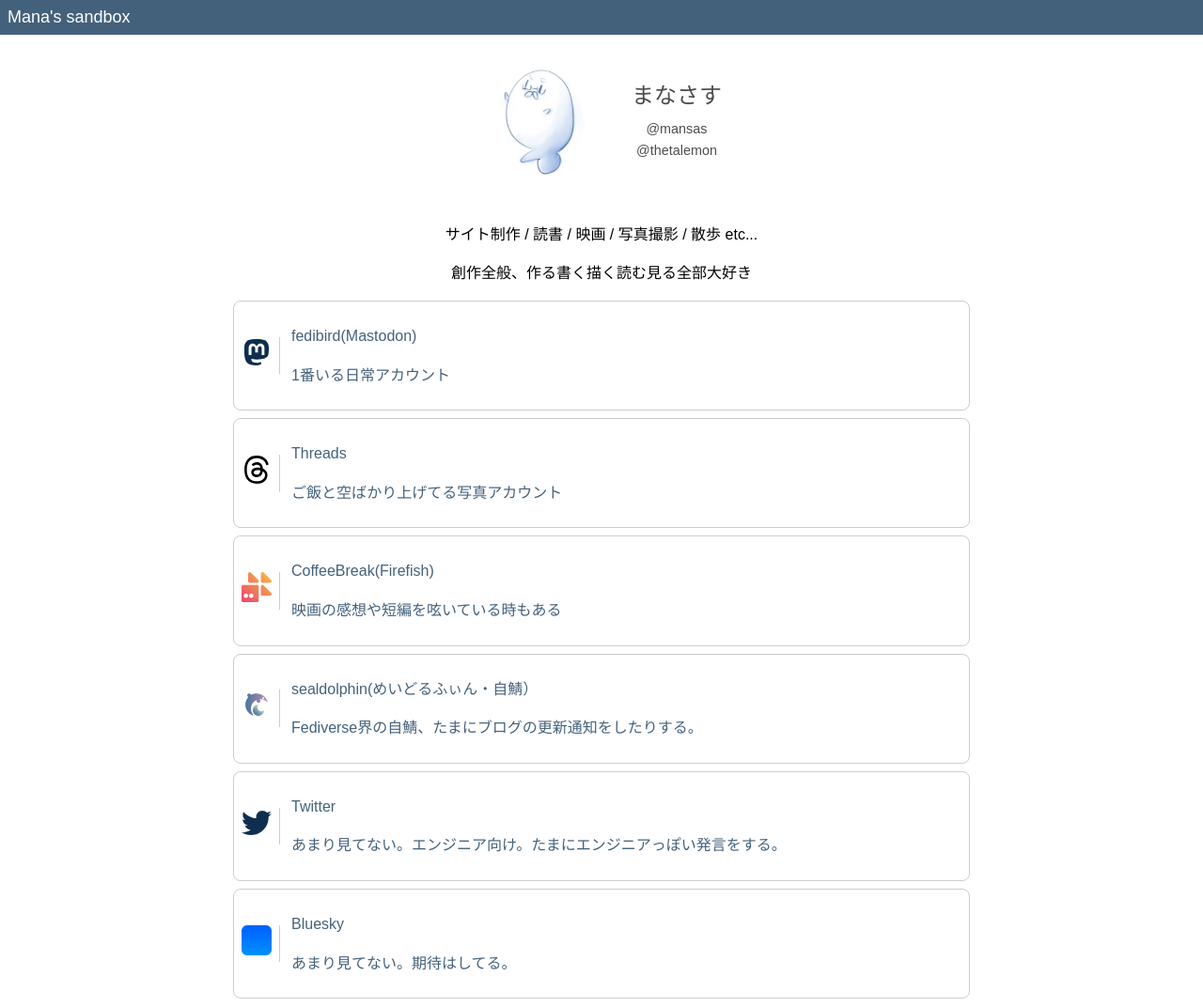
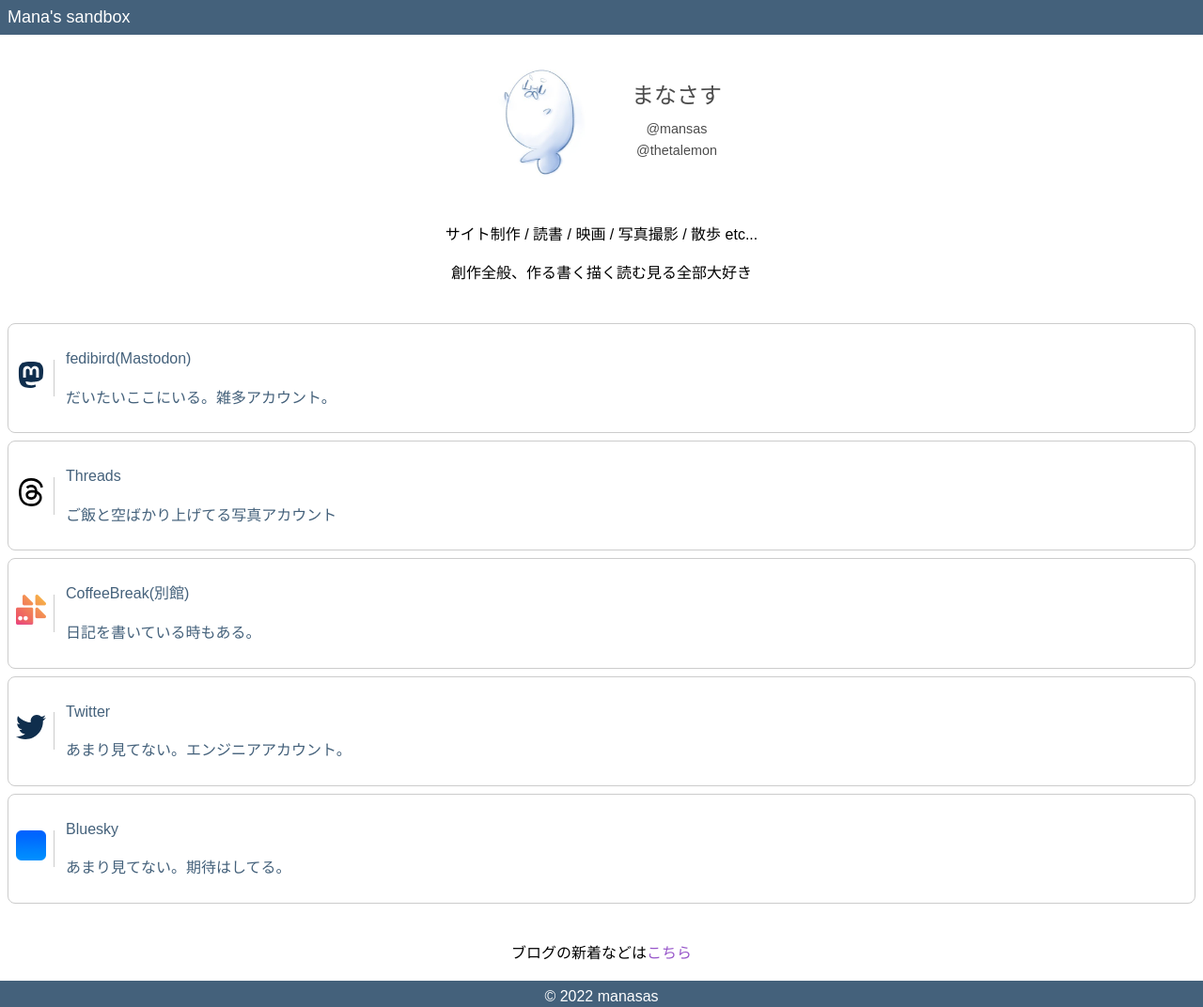
Before and after one commit to thetalemon/manasandbox, an Astro site: page /social in a window 1280 px wide. Shown: the top 1072 px of the page at 94% size. Built offline with nearby package versions, Linux system fonts and the light colour scheme; Astro itself is replaced by a stand-in of ours; a web font is replaced by a local one.

```diff
--- a/src/data/socialAll.ts
+++ b/src/data/socialAll.ts
@@ -10,7 +10,7 @@ export const SNS_LIST: SocialItem[] = [
     title: "fedibird(Mastodon)",
     url: "https://fedibird.com/@thetalemon",
     icon: "/social/mastodon.svg",
-    comment: "1番いる日常アカウント",
+    comment: "だいたいここにいる。雑多アカウント。",
   },
   {
     title: "Threads",
@@ -19,23 +19,16 @@ export const SNS_LIST: SocialItem[] = [
     comment: "ご飯と空ばかり上げてる写真アカウント",
   },
   {
-    title: "CoffeeBreak(Firefish)",
+    title: "CoffeeBreak(別館)",
     url: "https://annex.coffee-break.cc/@thetalemon",
     icon: "/social/firefish.ico",
-    comment: "映画の感想や短編を呟いている時もある",
-  },
-  {
-    title: "sealdolphin(めいどるふぃん・自鯖）",
-    url: "https://sealdolphin.manasas.dev/@manasas",
-    icon: "/social/dolphin.svg",
-    comment: "Fediverse界の自鯖、たまにブログの更新通知をしたりする。",
+    comment: "日記を書いている時もある。",
   },
   {
     title: "Twitter",
     url: "https://twitter.com/thetalemon",
     icon: "/social/twitter.svg",
-    comment:
-      "あまり見てない。エンジニア向け。たまにエンジニアっぽい発言をする。",
+    comment: "あまり見てない。エンジニアアカウント。",
   },
   {
     title: "Bluesky",
--- a/src/layouts/Layout.astro
+++ b/src/layouts/Layout.astro
@@ -75,7 +75,9 @@ const { title } = Astro.props;
     padding: 4px 8px;
   }
   main {
-    max-width: 800px;
+    display: flex;
+    flex-direction: column;
+    justify-content: center;
     min-height: calc(100vh - 27px - 16px - 24px);
     margin: 0 auto;
   }
```
Also changed, not shown: src/components/TopImage.astro (+17 -9 lines), src/pages/index.astro (+6 -1 lines), src/components/images/top.png (added).
